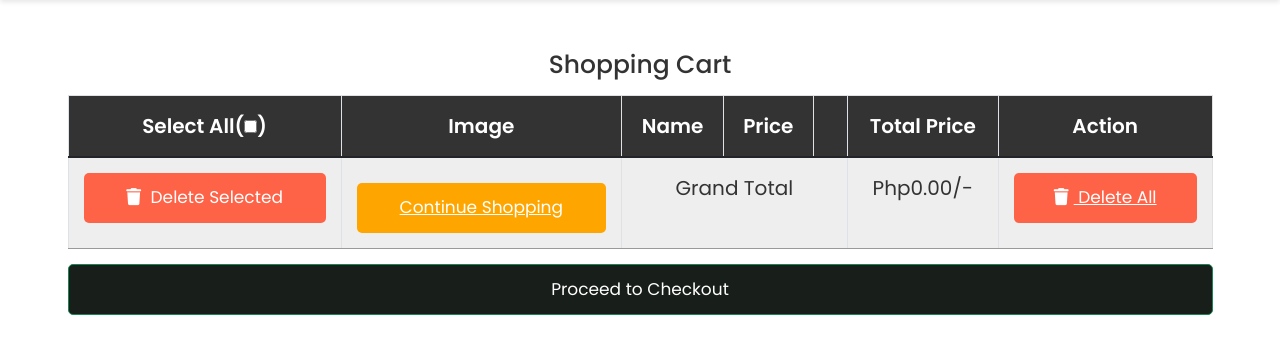
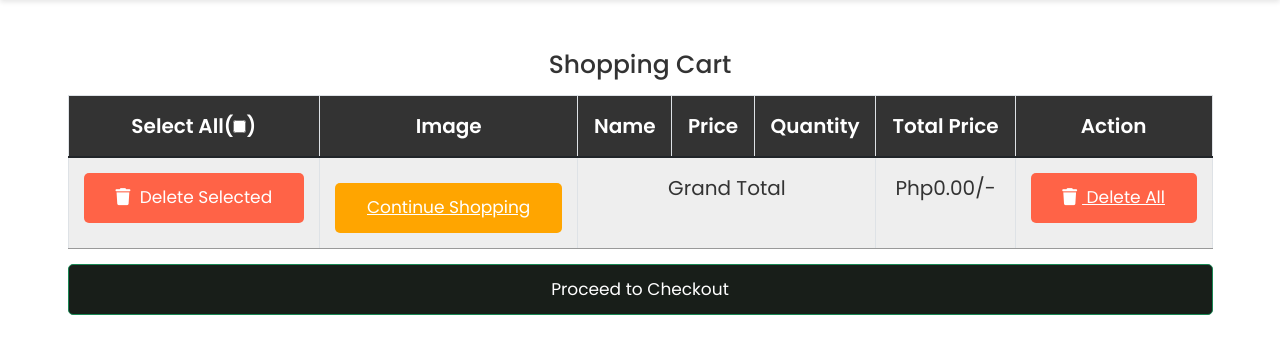
Before and after one commit to akwean/resume-e-commerce, a PHP site: page /withadmin/cart.php in a window 1280 px wide. Shown: the part 191-545 px from the top of the page. Run offline with PHP 8.4, Linux system fonts and the light colour scheme; the visitor is signed in with stand-in values (Sample User, id 1); data comes from the database, SQL or seed files in the repository.

Commit message:
Revert "Update cart.php"
This reverts commit f53b8f56c2cf364ff0dc94d89fbcb207e2914816.

```diff
--- a/Gym-Fit Website/Gym-Fit Website/php/cart.php
+++ b/Gym-Fit Website/Gym-Fit Website/php/cart.php
@@ -85,8 +85,7 @@ include 'nav.php';
                             <th scope="col">Image</th>
                             <th scope="col">Name</th>
                             <th scope="col">Price</th>
-                            <th scope="col"></th>
-                            <!-- <th scope="col">Quantity</th> -->
+                            <th scope="col">Quantity</th>
                             <th scope="col">Total Price</th>
                             <th scope="col">Action</th>
                         </tr>
@@ -109,8 +108,7 @@ include 'nav.php';
                     <td><img src="../product_img/<?php echo htmlspecialchars($row['product_image']); ?>" height="100" alt=""></td>
                     <td><?php echo htmlspecialchars($row['item_name']); ?></td>
                     <td>Php<?php echo number_format($row['price'], 2); ?>/-</td>
-                    <td></td>
-                    <!-- <td><?php echo $row['quantity']; ?></td> -->
+                    <td><?php echo $row['quantity']; ?></td>
                     <td>Php<?php echo number_format($row['price'] * $row['quantity'], 2); ?>/-</td>
                     <td><a class="btn btn-danger mt-3" href="cart.php?remove=<?php echo $row['id']; ?>" onclick="return confirm('Remove item from cart?')"><i class="fas fa-trash"></i> Remove</a></td>
                 </tr>
```
